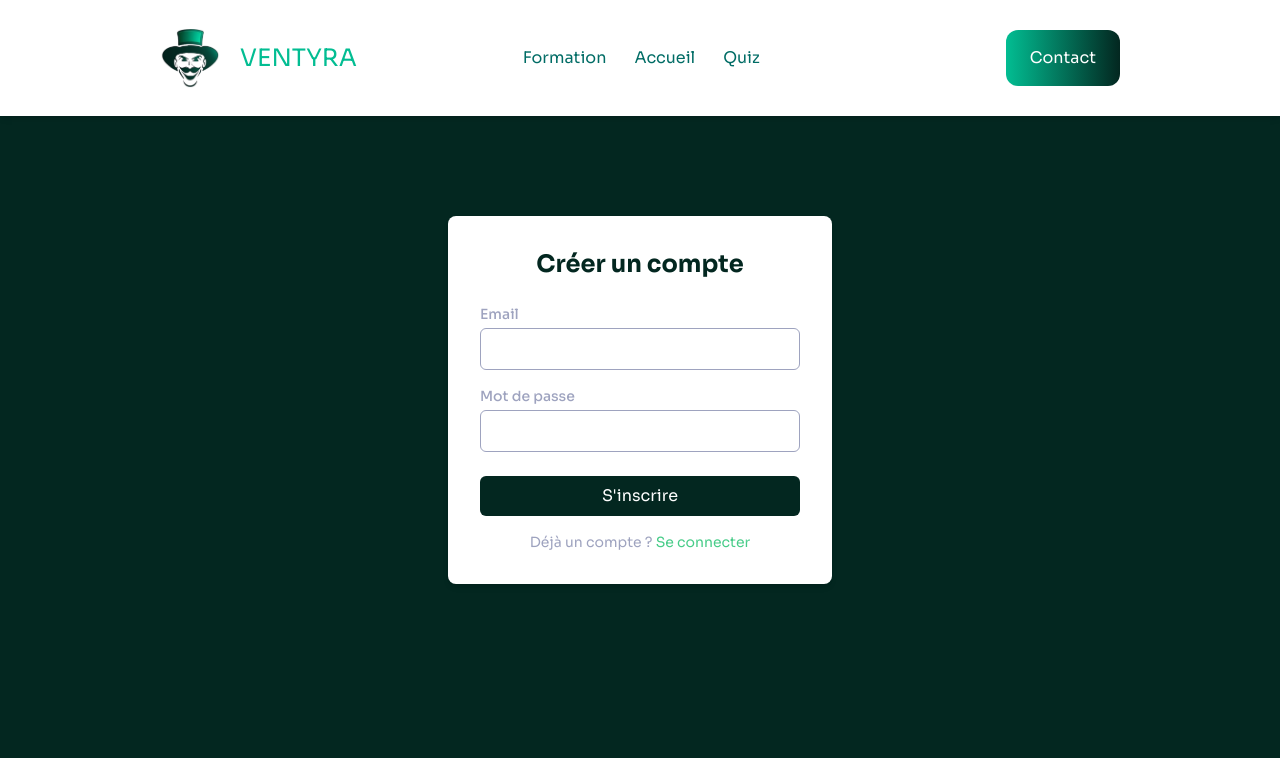
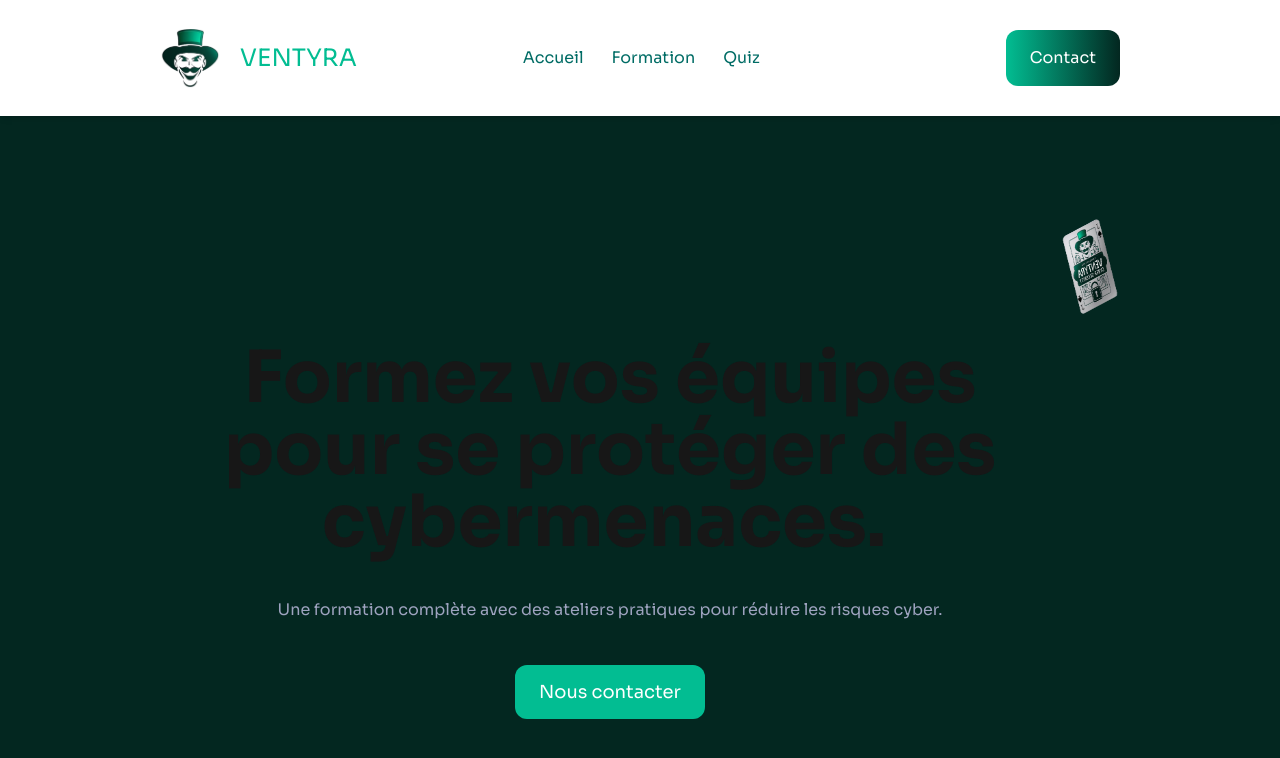
Before and after one commit to Valyors/ventyra, a Next.js app: page / in a window 1280 px wide. Shown: the top 758 px of the page. Built offline with nearby package versions, Linux system fonts and the light colour scheme.

Commit message:
je recode tout ce qui avait ete fait avec framer

```diff
--- a/app/components/navbar.tsx
+++ b/app/components/navbar.tsx
@@ -5,7 +5,7 @@ const Navbar = () => {
   return (
     <nav className="flex items-center justify-between px-40 py-7 bg-white shadow-md absolute top-0 left-0 w-full">
       {/* Logo */}
-      <Link href="https://ventyra-cybersecurity.framer.website/" className="flex items-center space-x-5">
+      <Link href="https://ventyra.fr" className="flex items-center space-x-5">
         <Image
           src="/ventyra-logo.png"
           alt="Ventyra"
@@ -17,19 +17,19 @@ const Navbar = () => {
 
       {/* Liens */}
       <div className="flex space-x-7 text-[#006C65]">
-        <Link href="https://ventyra-cybersecurity.framer.website/#features" className="hover:text-[#02BD92] transition-colors duration-300 ease-in-out">
+        <Link href="https://ventyra.fr" className="hover:text-[#02BD92] transition-colors duration-300 ease-in-out">
+          Accueil
+        </Link>
+        <Link href="https://ventyra.fr/#formation" className="hover:text-[#02BD92] transition-colors duration-300 ease-in-out">
           Formation
         </Link>
-        <Link href="https://ventyra-cybersecurity.framer.website/" className="hover:text-[#02BD92] transition-colors duration-300 ease-in-out">
-          Accueil
-        </Link>
-        <Link href="/quiz" className="hover:text-[#02BD92] transition-colors duration-300 ease-in-out">
+        <Link href="https://ventyra.fr/quiz" className="hover:text-[#02BD92] transition-colors duration-300 ease-in-out">
           Quiz
         </Link>
       </div>
 
       {/* Bouton Contact */}
-      <Link href="/contact"> {/* mettre lien framer contact, ou alors coder page contact si pas possible sur framer */}
+      <Link href="https://ventyra.fr/contact">
         <button className="px-6 py-4 ml-20 rounded-xl text-white bg-gradient-to-r from-[#02BD92] to-[#032720] hover:from-[#032720] hover:to-[#02BD92]">
           Contact
         </button>
--- /dev/null
+++ b/app/components/typingText.tsx
@@ -0,0 +1,48 @@
+"use client";
+
+import { useState, useEffect } from "react";
+import { motion } from "framer-motion";
+
+const TypingText = () => {
+  const phrases = [
+    "Formez vos équipes pour se protéger des cybermenaces.",
+    "Apprenez à repérer des attaques.",
+    "Déjouez les attaques avant qu'elles ne surviennent.",
+  ];
+
+  const [text, setText] = useState("");
+  const [index, setIndex] = useState(0);
+  const [subIndex, setSubIndex] = useState(0);
+  const [deleting, setDeleting] = useState(false);
+
+  useEffect(() => {
+    if (subIndex === phrases[index].length + 1 && !deleting) {
+      setTimeout(() => setDeleting(true), 1000);
+      return;
+    }
+    if (subIndex === 0 && deleting) {
+      setDeleting(false);
+      setIndex((prev) => (prev + 1) % phrases.length);
+      return;
+    }
+
+    const timeout = setTimeout(() => {
+      setSubIndex((prev) => prev + (deleting ? -1 : 1));
+    }, deleting ? 50 : 100);
+
+    return () => clearTimeout(timeout);
+  }, [subIndex, deleting, index]);
+
+  return (
+    <h1 className="text-7xl font-bold w-[900px] h-[200px] text-center">
+      {text || phrases[index].substring(0, subIndex)}
+      <motion.span
+        className="inline-block w-2 h-12 ml-1"
+        animate={{ opacity: [1, 0] }}
+        transition={{ repeat: Infinity, duration: 0.6 }}
+      />
+    </h1>
+  );
+};
+
+export default TypingText;
--- a/app/globals.css
+++ b/app/globals.css
@@ -20,3 +20,16 @@ body {
   background: var(--background);
   font-family: var(--font-sora);
 }
+
+@keyframes spinY {
+  0% {
+    transform: rotateY(0deg);
+  }
+  100% {
+    transform: rotateY(360deg);
+  }
+}
+
+.animate-spin-y {
+  animation: spinY 4s linear infinite;
+}
--- a/app/page.tsx
+++ b/app/page.tsx
@@ -2,81 +2,44 @@
 
 "use client";
 
-import { useState } from 'react';
-import { useRouter } from 'next/navigation';
-import Navbar from './components/navbar';
+import Navbar from "./components/navbar";
+import Link from "next/link";
+import Image from "next/image";
+import TypingText from "./components/typingText";
 
-const Register = () => {
-  const [email, setEmail] = useState('');
-  const [password, setPassword] = useState('');
-  const [error, setError] = useState('');
-  const router = useRouter();
-
-  const handleSubmit = async (e: React.FormEvent) => {
-    e.preventDefault();
-    setError('');
-
-    // Appel API Register
-    const res = await fetch('/api/auth/register', {
-      method: 'POST',
-      headers: {
-        'Content-Type': 'application/json',
-      },
-      body: JSON.stringify({ email, password }),
-    });
-
-    const data = await res.json();
-
-    if (res.status === 201) {
-      // Redirige après l'inscription réussie
-      router.push('/pages/enter-code');
-    } else {
-      setError(data.error || 'Erreur lors de l\'inscription');
-    }
-  };
-
+export default function Home() {
   return (
-    <div className="flex justify-center items-center h-screen bg-[#032720]">
+    <main>
       <Navbar />
-      <div className="bg-white p-8 rounded-lg shadow-md w-96">
-        <h2 className="text-2xl font-bold mb-6 text-center text-[#032720]">Créer un compte</h2>
-
-        {error && <div className="text-red-500 text-center mb-4">{error}</div>}
-
-        <form onSubmit={handleSubmit}>
-          <div className="mb-4">
-            <label className="block text-sm font-medium text-[#9EA3BF]">Email</label>
-            <input
-              type="email"
-              value={email}
-              onChange={(e) => setEmail(e.target.value)}
-              className="mt-1 p-2 border border-[#9EA3BF] rounded-md w-full text-[#032720]"
-              required
-            />
+      <div className="pt-56 px-40">
+        <div className="flex justify-between items-center">
+          <div className="text-center">
+            {/* Utilisation du composant TypingText */}
+            <TypingText />
+            <h2 className="text-base text-[#9EA3BF] py-14">
+              Une formation complète avec des ateliers pratiques pour réduire les risques cyber.
+            </h2>
+            <Link
+              href="https://ventyra.fr/contact"
+              className="bg-[#02BD92] py-4 px-6 rounded-xl text-white text-lg relative overflow-hidden group"
+            >
+              <span className="absolute rounded-xl inset-0 bg-white scale-y-0 origin-center transition-transform duration-300 group-hover:scale-y-100"></span>
+              <span className="relative z-10 group-hover:text-[#02BD92]">Nous contacter</span>
+            </Link>
           </div>
-
-          <div className="mb-6">
-            <label className="block text-sm font-medium text-[#9EA3BF]">Mot de passe</label>
-            <input
-              type="password"
-              value={password}
-              onChange={(e) => setPassword(e.target.value)}
-              className="mt-1 p-2 border border-[#9EA3BF] rounded-md w-full text-[#032720]"
-              required
-            />
+          <div className="relative w-[600px] h-[600px] perspective-1000">
+            <div className="w-full h-full animate-spin-y transform-style-3d">
+              <Image
+                src="/carte-ventyra.png"
+                alt="Ventyra"
+                width={600}
+                height={600}
+                className="absolute rotate-[20deg] inset-0 backface-hidden"
+              />
+            </div>
           </div>
-
-          <button type="submit" className="w-full bg-[#032720] text-white p-2 rounded-md">
-            S&apos;inscrire
-          </button>
-        </form>
-
-        <p className="mt-4 text-sm text-center text-[#9EA3BF]">
-          Déjà un compte ? <a href="/pages/login" className="text-[#47CC88]">Se connecter</a>
-        </p>
+        </div>
       </div>
-    </div>
+    </main>
   );
-};
-
-export default Register;
+}
--- /dev/null
+++ b/app/pages/register/page.tsx
@@ -0,0 +1,82 @@
+// app/register/page.tsx
+
+"use client";
+
+import { useState } from 'react';
+import { useRouter } from 'next/navigation';
+import Navbar from '../../components/navbar';
+
+const Register = () => {
+  const [email, setEmail] = useState('');
+  const [password, setPassword] = useState('');
+  const [error, setError] = useState('');
+  const router = useRouter();
+
+  const handleSubmit = async (e: React.FormEvent) => {
+    e.preventDefault();
+    setError('');
+
+    // Appel API Register
+    const res = await fetch('/api/auth/register', {
+      method: 'POST',
+      headers: {
+        'Content-Type': 'application/json',
+      },
+      body: JSON.stringify({ email, password }),
+    });
+
+    const data = await res.json();
+
+    if (res.status === 201) {
+      // Redirige après l'inscription réussie
+      router.push('/pages/enter-code');
+    } else {
+      setError(data.error || 'Erreur lors de l\'inscription');
+    }
+  };
+
+  return (
+    <div className="flex justify-center items-center h-screen bg-[#032720]">
+      <Navbar />
+      <div className="bg-white p-8 rounded-lg shadow-md w-96">
+        <h2 className="text-2xl font-bold mb-6 text-center text-[#032720]">Créer un compte</h2>
+
+        {error && <div className="text-red-500 text-center mb-4">{error}</div>}
+
+        <form onSubmit={handleSubmit}>
+          <div className="mb-4">
+            <label className="block text-sm font-medium text-[#9EA3BF]">Email</label>
+            <input
+              type="email"
+              value={email}
+              onChange={(e) => setEmail(e.target.value)}
+              className="mt-1 p-2 border border-[#9EA3BF] rounded-md w-full text-[#032720]"
+              required
+            />
+          </div>
+
+          <div className="mb-6">
+            <label className="block text-sm font-medium text-[#9EA3BF]">Mot de passe</label>
+            <input
+              type="password"
+              value={password}
+              onChange={(e) => setPassword(e.target.value)}
+              className="mt-1 p-2 border border-[#9EA3BF] rounded-md w-full text-[#032720]"
+              required
+            />
+          </div>
+
+          <button type="submit" className="w-full bg-[#032720] text-white p-2 rounded-md">
+            S&apos;inscrire
+          </button>
+        </form>
+
+        <p className="mt-4 text-sm text-center text-[#9EA3BF]">
+          Déjà un compte ? <a href="/pages/login" className="text-[#47CC88]">Se connecter</a>
+        </p>
+      </div>
+    </div>
+  );
+};
+
+export default Register;
--- a/package.json
+++ b/package.json
@@ -11,6 +11,7 @@
   "dependencies": {
     "@prisma/client": "^6.3.1",
     "bcryptjs": "^3.0.1",
+    "framer-motion": "^12.4.7",
     "jsonwebtoken": "^9.0.2",
     "next": "15.1.7",
     "react": "^19.0.0",
```
Also changed, not shown: public/carte-ventyra.png (added), 1 other file (tests, documents, lock files or other folders).
